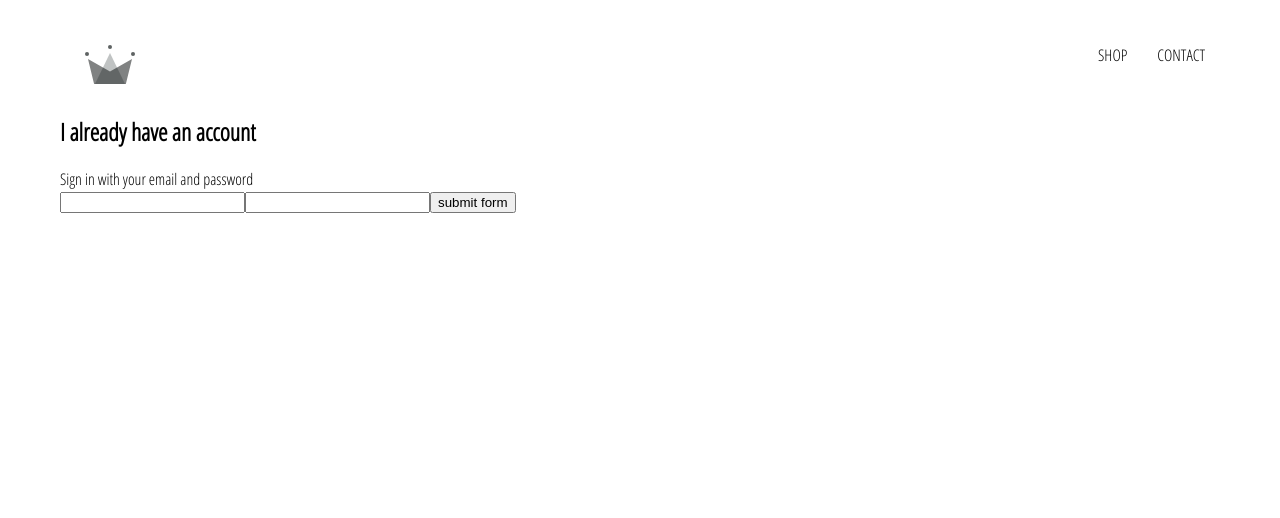
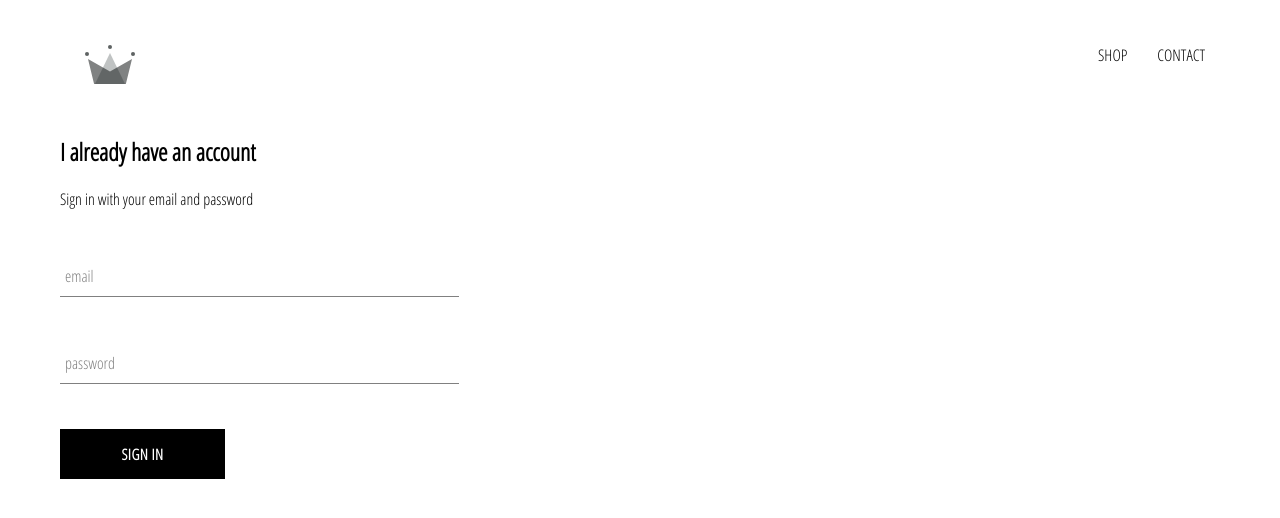
Before and after one commit to Mjarrin/crown_clothing_ecomm_site, a React (Create React App) app: page /signin in a window 1280 px wide. Shown: the top 518 px of the page. Built offline with nearby package versions, Linux system fonts and the light colour scheme.

Commit message:
form input style change

```diff
--- /dev/null
+++ b/src/components/custom-button/custom-button.component.jsx
@@ -0,0 +1,13 @@
+import React from "react";
+
+import "./custom-button.styles.scss";
+
+const CustomButton = ({children, ...otherProps}) => (
+    <button className="custom-button" {...otherProps}>
+        {children}
+    </button>
+)
+
+
+
+export default CustomButton;
--- /dev/null
+++ b/src/components/custom-button/custom-button.styles.scss
@@ -0,0 +1,22 @@
+.custom-button {
+    min-width: 165px;
+    width: auto;
+    height: 50px;
+    letter-spacing: 0.5px;
+    line-height: 50px;
+    padding: 0 35px 0 35px;
+    font-size: 15px;
+    background-color: black;
+    color: white;
+    text-transform: uppercase;
+    font-family: 'Open Sans Condensed';
+    font-weight: bolder;
+    border: none;
+    cursor: pointer;
+
+    &:hover {
+      background-color: white;
+      color: black;
+      border: 1px solid black;
+    }
+  }
--- /dev/null
+++ b/src/components/form-input/form-input.component.jsx
@@ -0,0 +1,23 @@
+import React from "react";
+import "./form-input.styles.scss";
+
+ const formInput = ({handleChange,label,...otherProps}) => (
+
+    <div className="group">
+        <input className="form-input" onChange={handleChange}/>
+
+        {
+            label ?
+            (<label className={`${otherProps.value && otherProps.value.length ? "shrink" : ""} form-input-label`}>
+
+                {label}
+
+            </label>)
+            : null
+        }
+
+    </div>
+
+ )
+
+ export default formInput;
--- /dev/null
+++ b/src/components/form-input/form-input.styles.scss
@@ -0,0 +1,54 @@
+$sub-color: grey;
+$main-color: black;
+
+@mixin shrinkLabel {
+  top: -14px;
+  font-size: 12px;
+  color: $main-color;
+}
+
+.group {
+  position: relative;
+  margin: 45px 0;
+
+  .form-input {
+    background: none;
+    background-color: white;
+    color: $sub-color;
+    font-size: 18px;
+    padding: 10px 10px 10px 5px;
+    display: block;
+    width: 100%;
+    border: none;
+    border-radius: 0;
+    border-bottom: 1px solid $sub-color;
+    margin: 25px 0;
+
+    &:focus {
+      outline: none;
+    }
+
+    &:focus ~ .form-input-label {
+      @include shrinkLabel();
+    }
+  }
+
+  input[type='password'] {
+    letter-spacing: 0.3em;
+  }
+
+  .form-input-label {
+    color: $sub-color;
+    font-size: 16px;
+    font-weight: normal;
+    position: absolute;
+    pointer-events: none;
+    left: 5px;
+    top: 10px;
+    transition: 300ms ease all;
+
+    &.shrink {
+      @include shrinkLabel();
+    }
+  }
+}
--- a/src/components/sign-in/sign-in.component.jsx
+++ b/src/components/sign-in/sign-in.component.jsx
@@ -1,5 +1,7 @@
 import React, { Component } from "react";
-
+import "./sign-in.styles.scss";
+import FormInput from "../form-input/form-input.component";
+import CustomButton from "../custom-button/custom-button.component";
 
 class SignIn extends Component {
     constructor(){
@@ -36,10 +38,15 @@
                 <span>Sign in with your email and password</span>
 
                 <form onSubmit={this.handleSubmit}>
-                    <input onChange={this.handleChange} name="email" type="email" value={this.state.email} required/>
-                    <input onChange={this.handleChange} name="password" type="password" value={this.state.password} required/>
-                    <input  type="submit" value="submit form" required/>
-
+                    <FormInput
+                    handleChange={this.handleChange}
+                    name="email"
+                    type="email"
+                    value={this.state.email}
+                    label="email"
+                    required/>
+                    <FormInput handleChange={this.handleChange} name="password" type="password" value={this.state.password} label="password" required/>
+                    <CustomButton  type="submit"> Sign In</CustomButton>
                 </form>
             </div>
 
--- a/src/components/sign-in/sign-in.styles.scss
+++ b/src/components/sign-in/sign-in.styles.scss
@@ -0,0 +1,9 @@
+.sign-in {
+    width : 30vw;
+    display : flex;
+    flex-direction: column;
+
+    .title {
+        margin : 0 10px;
+    }
+}
```
Also changed, not shown: 1 other file (tests, documents, lock files or other folders).
